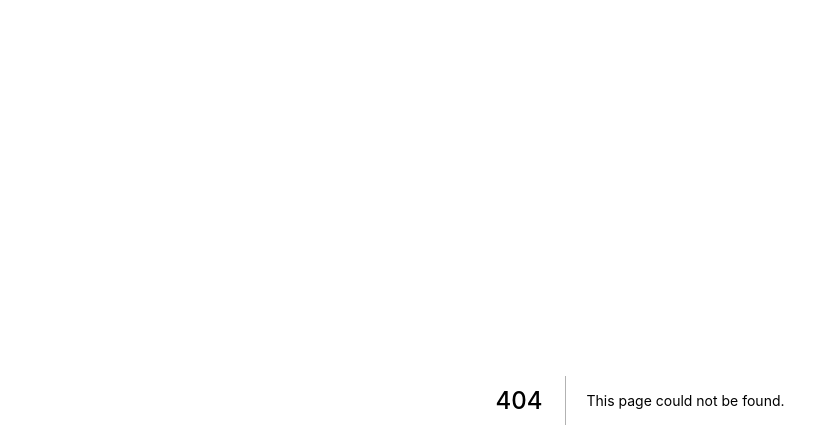
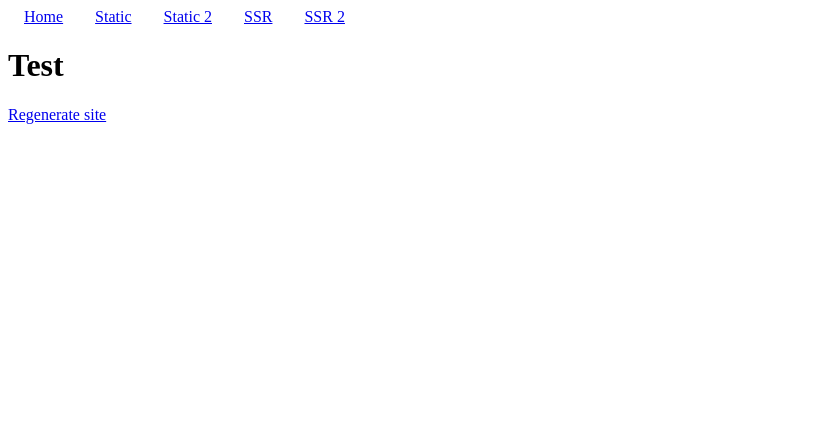
Before and after one commit to willemliu/static-next, a Next.js app: page /ssg/hello-world in a window 1280 px wide. Before the commit this address had no page. Shown: the top 448 px of the page, without its empty margins (0-839 px from the left). Built offline with nearby package versions, Linux system fonts and the light colour scheme.

Commit message:
Refactored endpoints

```diff
--- a/src/components/Menu.tsx
+++ b/src/components/Menu.tsx
@@ -8,10 +8,10 @@ function Menu() {
             <Link href="/">
                 <a>Home</a>
             </Link>
-            <Link href="/test/[slug]" as="/test/hello-world">
+            <Link href="/ssg/[slug]" as="/ssg/hello-world">
                 <a>Static</a>
             </Link>
-            <Link href="/test/[slug]" as="/test/hello-world2">
+            <Link href="/ssg/[slug]" as="/ssg/hello-world2">
                 <a>Static 2</a>
             </Link>
             <Link href="/ssr/[slug]" as="/ssr/hello-world">
```
Also changed, not shown: pages/ssg/[slug].tsx (renamed from pages/test/[slug].tsx).
